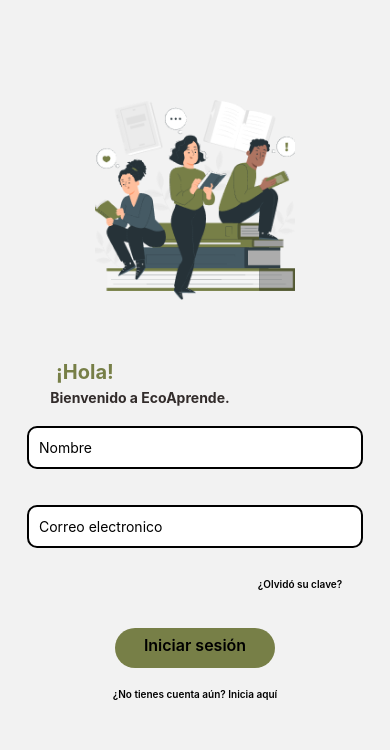
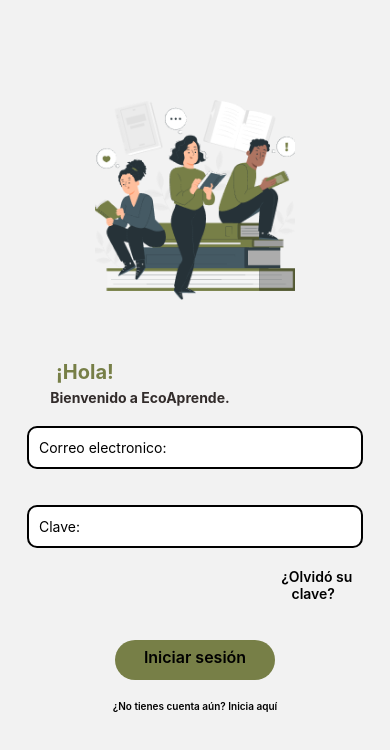
Before and after one commit to Riser245/App-react-ecoaprende, a React Native app: screen /IniciarSesion in a window 390 px wide. Shown: the top 750 px of the page. Built offline with nearby package versions, Linux system fonts and the light colour scheme.

Commit message:
Areglo de la navegacion del Inicio de Sesión

```diff
--- a/app.json
+++ b/app.json
@@ -7,7 +7,7 @@
     "icon": "./assets/icon.png",
     "userInterfaceStyle": "light",
     "splash": {
-      "image": "../assets/SplashVideo.mp4",
+      "image": "../assets/splash.png",
       "resizeMode": "contain",
       "backgroundColor": "#FEFEFE"
     },
--- a/package.json
+++ b/package.json
@@ -12,10 +12,10 @@
     "@expo/vector-icons": "^14.0.2",
     "@react-native-community/datetimepicker": "^7.7.0",
     "@react-native-community/masked-view": "^0.1.11",
-    "@react-navigation/bottom-tabs": "^6.5.20",
+    "@react-navigation/bottom-tabs": "^6.6.0",
     "@react-navigation/native": "^6.1.17",
-    "@react-navigation/native-stack": "^6.9.26",
-    "@react-navigation/stack": "^6.3.29",
+    "@react-navigation/native-stack": "^6.10.0",
+    "@react-navigation/stack": "^6.4.0",
     "expo": "~50.0.19",
     "expo-av": "~13.10.6",
     "expo-splash-screen": "~0.26.5",
--- a/src/screens/IniciarSesion.js
+++ b/src/screens/IniciarSesion.js
@@ -12,8 +12,13 @@ import { useState } from "react";
 import { ScrollView } from "react-native";
 
 export default function IniciarSesion({ navigation }) {
+
   const irMenu = async () => {
     navigation.navigate("Inicio");
+  };
+
+  const irRecuperacion = async () => {
+    navigation.navigate("Recup1");
   };
 
   const irRegistro = async () => {
@@ -31,17 +36,22 @@ export default function IniciarSesion({ navigation }) {
 
         <View style={styles.rowContainer}>
           <View style={styles.inputContainer}>
-              <TextInput placeholder="Nombre" style={styles.cuadroTextoG} />
+            <TextInput
+              placeholder="Correo electronico:"
+              placeholderTextColor={"#000"}
+              style={styles.cuadroTextoG}
+              keyboardType="email-address" />
           </View>
         </View>
         <View style={styles.rowContainer}>
           <View style={styles.inputContainer}>
             <TextInput
-                placeholder="Correo electronico"
+              placeholder="Clave:"
+              placeholderTextColor={"#000"}
               style={styles.cuadroTextoG}
-                keyboardType="email-address"
+              secureTextEntry
             />
-              <Text onPress={irMenu} style={styles.buttonText3}>
+            <Text onPress={irRecuperacion} style={styles.buttonText3}>
               {" "}
               ¿Olvidó su clave?{" "}
             </Text>
@@ -121,9 +131,9 @@ const styles = StyleSheet.create({
     textAlign: "center",
     color: "black",
     fontWeight: "600",
-    fontSize: 10,
-    marginTop: 20,
-    marginLeft: 210,
+    fontSize: 14,
+    marginTop: 10,
+    marginLeft: 240,
   },
   textLogin: {
     color: "#322C2B",
@@ -142,7 +152,7 @@ const styles = StyleSheet.create({
     marginBottom: 10,
     marginTop: 10,
     borderColor: " #777F47",
-    borderWidth:2
+    borderWidth: 2
   },
   textBienvenida: {
     color: "#777F47",
--- a/src/utils/Api.js
+++ b/src/utils/Api.js
@@ -2,8 +2,9 @@
 //IP de donde se encuentra la Api, en este caso la dirección
 //Ip de la maquina local
 //utilizar la direccion IP del servidor y no localhost
-export const IP = 'http://10.10.1.25';
+export const IP = 'http://10.10.0.86';
 
 
+// IPS DEL GRUPO PARA QUE MEJOR AGREMOS LAS IPS ACA PARA SER MAS RAPIDO CAMBIARLA.
 //10.10.1.88 esta es la ip de la maquina que estoy usando
 //192.168.137.3
```
Also changed, not shown: 1 other file (tests, documents, lock files or other folders). Lines whose indentation alone changed are shown as unchanged.
